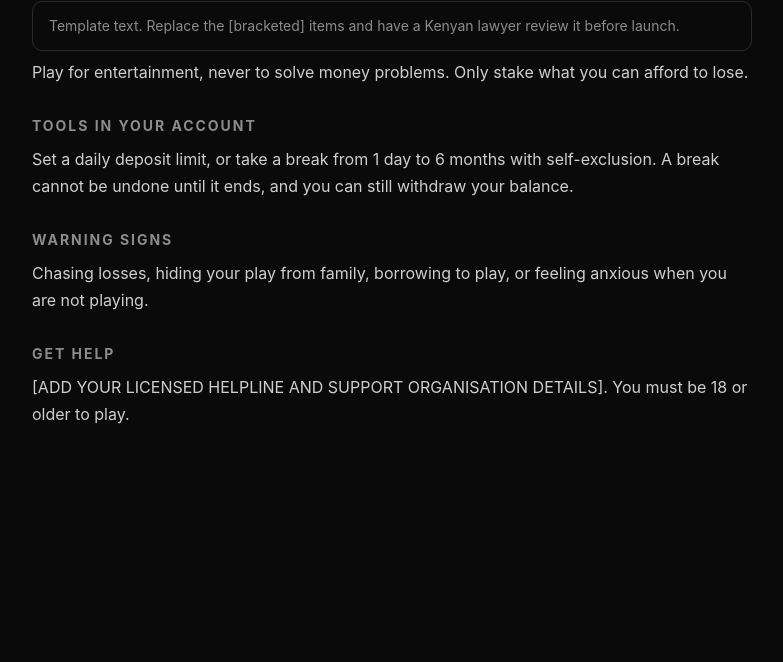
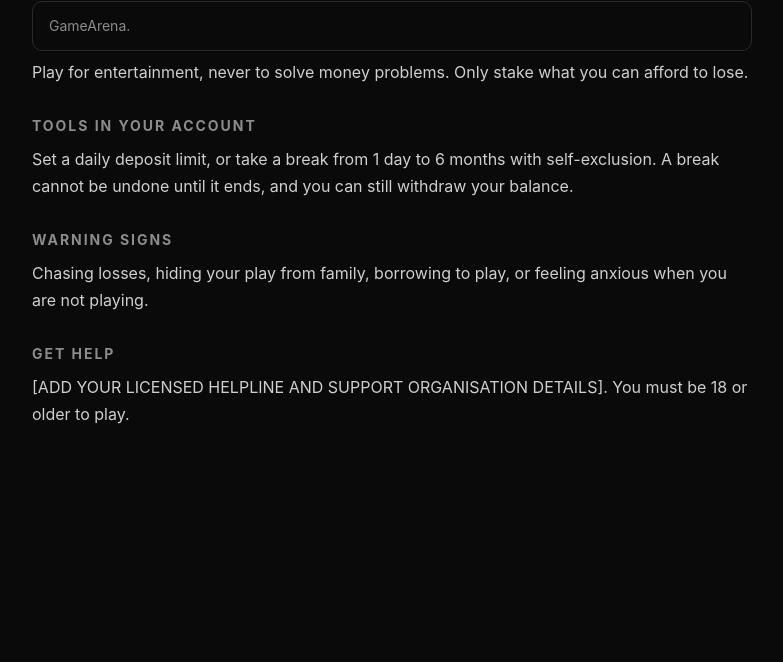
Before and after one commit to MusireJames/GameArena, a website: page public/responsible.html in a window 1280 px wide. Shown: the part 138-800 px from the top of the page, without its empty margins (248-1031 px from the left). Drawn offline with Linux system fonts and the light colour scheme.

Commit message:
Modify responsible play template text
Updated template text to include 'GameArena.' in the responsible play section.

```diff
--- a/public/responsible.html
+++ b/public/responsible.html
@@ -1,3 +1,3 @@
 <!doctype html><html lang="en"><head><meta charset="utf-8"><meta name="viewport" content="width=device-width,initial-scale=1"><title>Responsible Play · GameArena</title>
 <style>body{margin:0;background:#0a0a0a;color:#f5f5f5;font:16px/1.7 Inter,-apple-system,"Segoe UI",sans-serif}main{max-width:720px;margin:0 auto;padding:40px 24px}h1{font-size:28px;margin:16px 0 8px}h2{font-size:14px;letter-spacing:.14em;text-transform:uppercase;color:#8c8c8c;margin:28px 0 4px}a{color:#fff}p{color:#cfcfcf;margin:8px 0}.n{border:1px solid #2a2a2a;border-radius:10px;padding:12px 16px;color:#8c8c8c;font-size:14px}</style></head>
-<body><main><a href="/">&larr; Back to GameArena</a><h1>Responsible Play</h1><div class="n">Template text. Replace the [bracketed] items and have a Kenyan lawyer review it before launch.</div><p>Play for entertainment, never to solve money problems. Only stake what you can afford to lose.</p><h2>Tools in your account</h2><p>Set a daily deposit limit, or take a break from 1 day to 6 months with self-exclusion. A break cannot be undone until it ends, and you can still withdraw your balance.</p><h2>Warning signs</h2><p>Chasing losses, hiding your play from family, borrowing to play, or feeling anxious when you are not playing.</p><h2>Get help</h2><p>[ADD YOUR LICENSED HELPLINE AND SUPPORT ORGANISATION DETAILS]. You must be 18 or older to play.</p></main></body></html>
+<body><main><a href="/">&larr; Back to GameArena</a><h1>Responsible Play</h1><div class="n">GameArena.</div><p>Play for entertainment, never to solve money problems. Only stake what you can afford to lose.</p><h2>Tools in your account</h2><p>Set a daily deposit limit, or take a break from 1 day to 6 months with self-exclusion. A break cannot be undone until it ends, and you can still withdraw your balance.</p><h2>Warning signs</h2><p>Chasing losses, hiding your play from family, borrowing to play, or feeling anxious when you are not playing.</p><h2>Get help</h2><p>[ADD YOUR LICENSED HELPLINE AND SUPPORT ORGANISATION DETAILS]. You must be 18 or older to play.</p></main></body></html>
```
